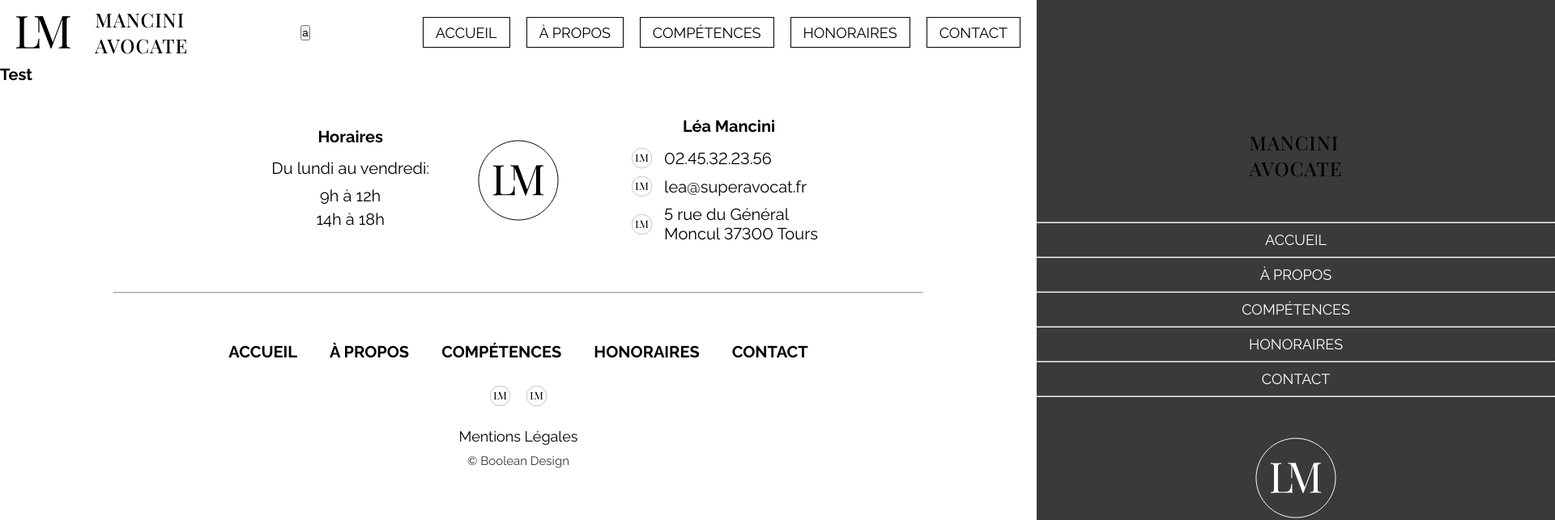
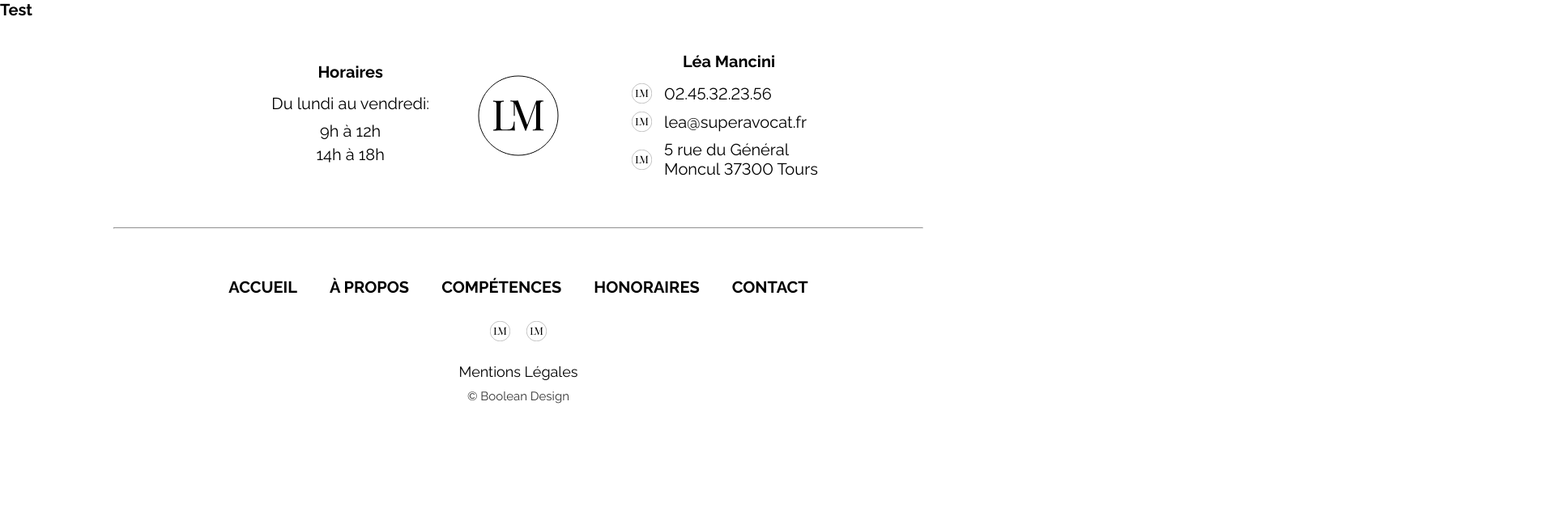
Before and after one commit to Low3nd/mancini-lawyer, a Next.js app: page /test in a window 1280 px wide. Shown: the top 643 px of the page at 81% size, 1920 px wide, since content can reach past the window. Built offline with nearby package versions, Linux system fonts and the light colour scheme.

Commit message:
Implementation of the F****ING spyscroll

```diff
--- a/components/layout.js
+++ b/components/layout.js
@@ -5,7 +5,6 @@ import menuIds from '../data/menu.json';
 const Layout = ({children}) => {
     return (
         <>
-            <Navbar sectionIds={menuIds.sectionIds} />
             <main>{children}</main>
             <Footer sectionIds={menuIds.sectionIds} />
         </>
--- a/components/navbar.js
+++ b/components/navbar.js
@@ -1,22 +1,22 @@
 import Menu from './menu.js'
-import React, { useState } from 'react';
 import Link from 'next/link';
 import clsx from 'clsx';
 import styles from './navbar.module.css';
+import { useState } from 'react';
 
-const Navbar = ({sectionIds, activeSection}) => {
+const Navbar = ({sectionIds, sectionTheme}) => {
     const [activeID, setActiveID] = useState('ACCUEIL');
-
     const [menuState, setmenuState] = useState(0);
     const menuActivation = () => {
         menuState === 0 ? setmenuState(1) : setmenuState(0);
-        console.log(menuState);
+        console.log(test);
     }
+
     return (
         <nav className={clsx(
             styles['c-nav'],
-            activeSection === 0 && styles['c-nav--hero-theme'],
-            activeSection === 1 && styles['c-nav--light-theme']
+            sectionTheme === 0 && styles['c-nav--hero-theme'],
+            sectionTheme === 1 && styles['c-nav--dark-theme']
         )}>
         {/* TODO: className is not final. To be modified when implementing scrollSpy */}
             <Link href="">
@@ -28,7 +28,7 @@ const Navbar = ({sectionIds, activeSection}) => {
                     <h3>MANCINI<br />AVOCATE</h3>
                 </a>
             </Link>
-            <button onClick={() => activeSection}>a</button>
+            <button onClick={() => console.log(activeSection)}>a</button>
             <ul className={styles['c-nav__menu']}>
                 {sectionIds.map((id) => (
                     <li key={`c-nav__menu-item${id}`} className={styles['c-nav__menu-item']}>
--- a/components/navbar.module.css
+++ b/components/navbar.module.css
@@ -6,6 +6,7 @@
     height: 8rem;
     width: 100%;
     padding: 0 2rem;
+    transition: all 0.5s ease-out;
     position: sticky;
     top:0;
     z-index: 9;
@@ -24,7 +25,7 @@
     background-color: var(--grey);
 }
 .c-nav--hero-theme {
-    color: black;
+    color: white;
     fill: white;
     border-color: transparent;
     background-color: transparent;
--- a/pages/_app.js
+++ b/pages/_app.js
@@ -1,15 +1,8 @@
 import Head from 'next/head';
 import Layout from '../components/layout';
 import '../styles/globals.css';
-import { useState, useRef } from 'react';
-import useScrollSpy from 'react-use-scrollspy'
 
 const MyApp = ({ Component, pageProps }) => {
-
-  const [spyState, setSpyState] = useState(0);
-  const spyUpdate = (callback) => {
-    callback();
-  }
 
   return (
     <>
@@ -17,7 +10,7 @@ const MyApp = ({ Component, pageProps }) => {
       <meta name="viewport" content="width=device-width, height=device-height, initial-scale=1.0" />
       </Head>
       <Layout>
-        <Component {...pageProps} spyUpdate={spyUpdate} />
+        <Component {...pageProps} />
       </Layout>
     </>
   )
```
Also changed, not shown: pages/index.js (+9 -13 lines).
